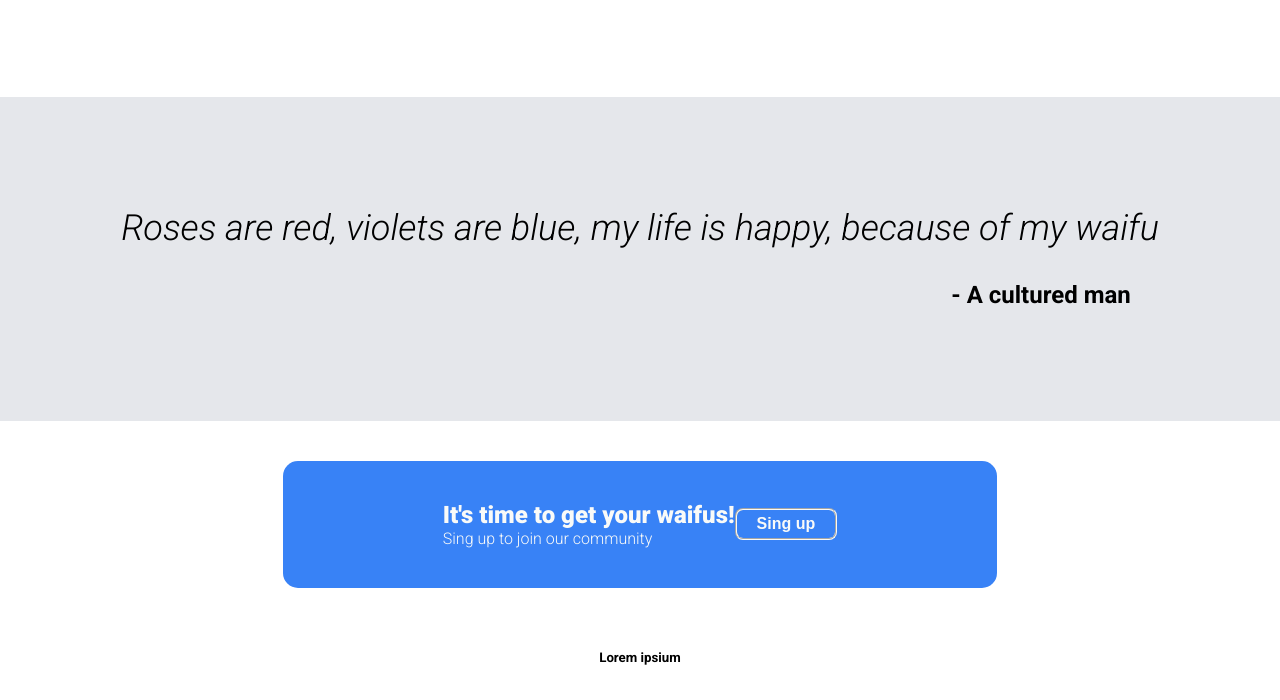
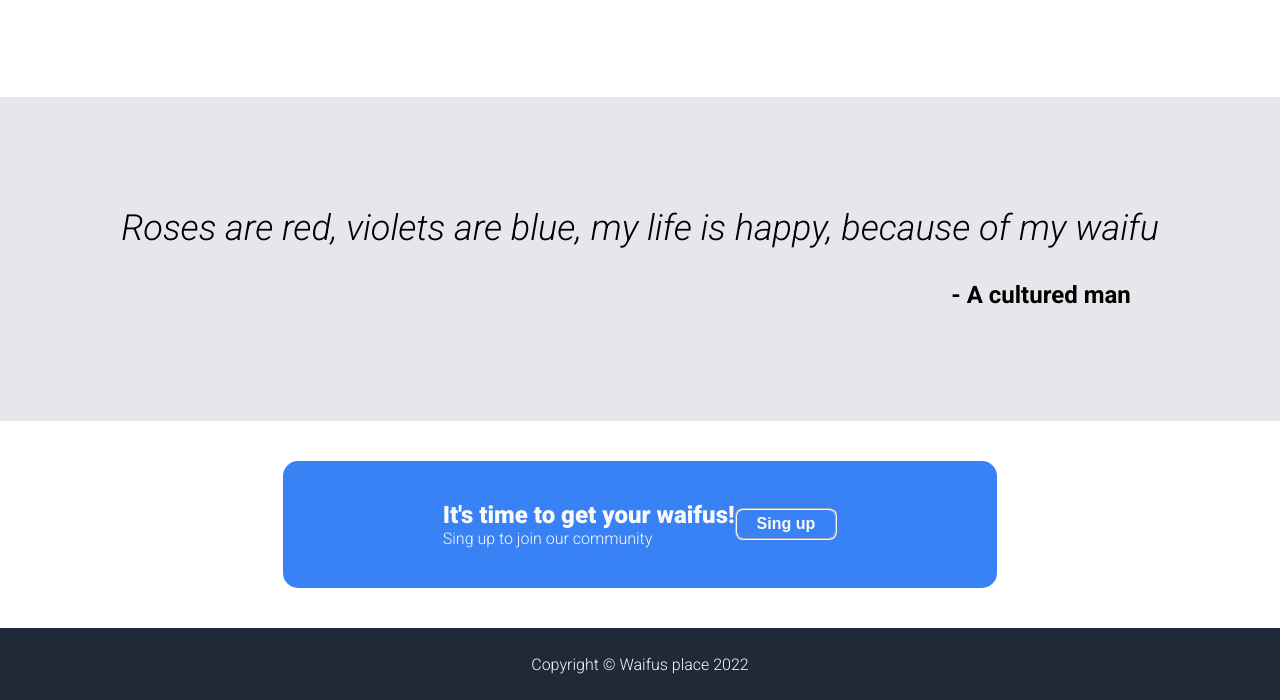
Before and after one commit to kistoo/waifus-place, a plain HTML site: page index.html in a window 1280 px wide. Shown: the part 859-1559 px from the top of the page. Drawn offline with Linux system fonts and the light colour scheme.

Commit message:
Add style to footer section

```diff
--- a/index.html
+++ b/index.html
@@ -69,7 +69,7 @@
     </div>
 
     <div class="footer">
-        <h5>Lorem ipsium</h5>
+        <h5>Copyright © Waifus place 2022</h5>
     </div>
 </body>
 </html>
--- a/style.css
+++ b/style.css
@@ -202,3 +202,17 @@ p {
     font-size: 16px;
     font-weight: 800;
 }
+
+.footer {
+    display: flex;
+    align-items: center;
+    justify-content: center;
+    background: #1F2937;
+    width: 100%;
+}
+
+.footer h5 {
+    color: #F9FAF8;
+    font-size: 16px;
+    font-weight: 300;
+}
```
